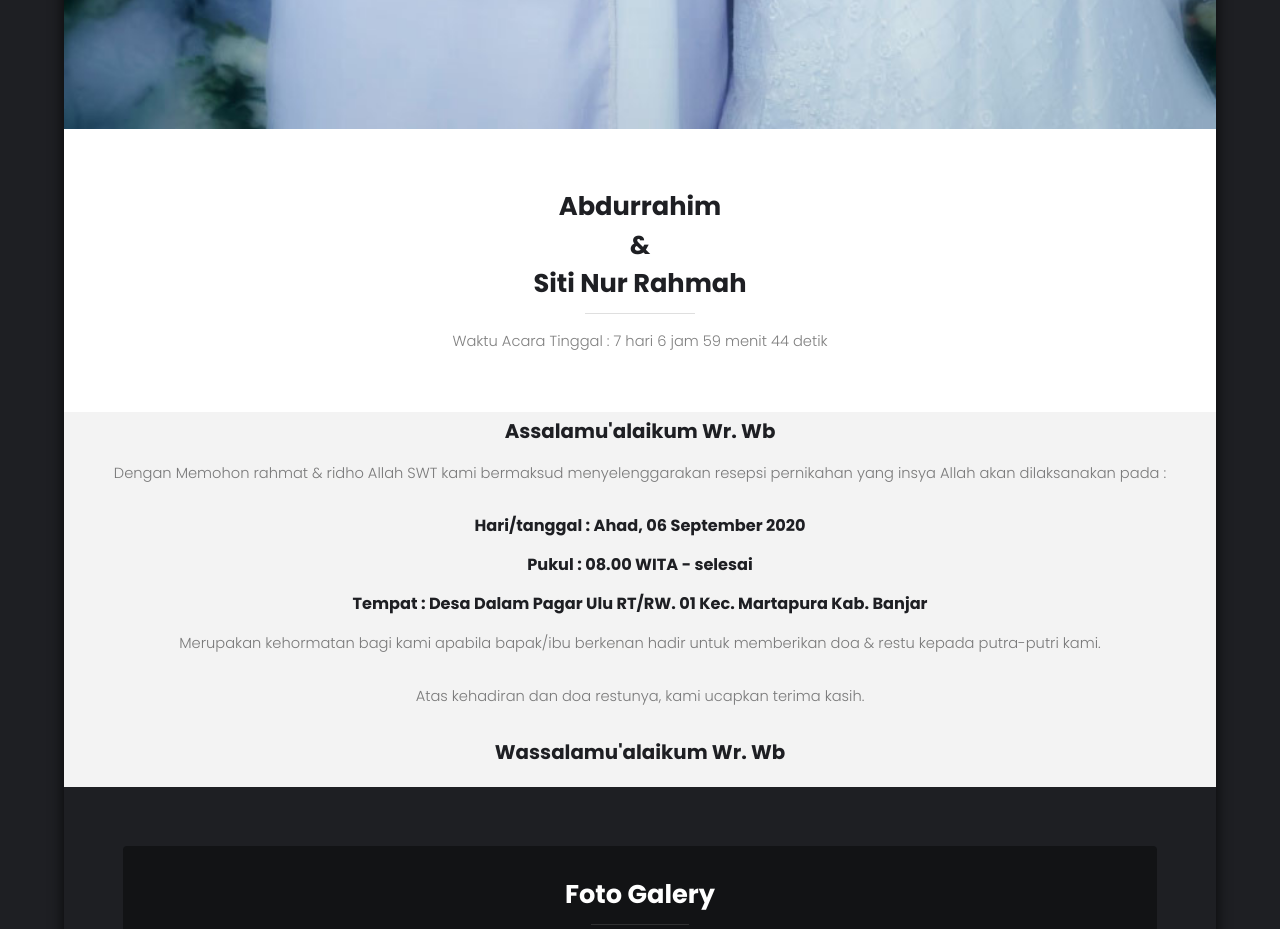
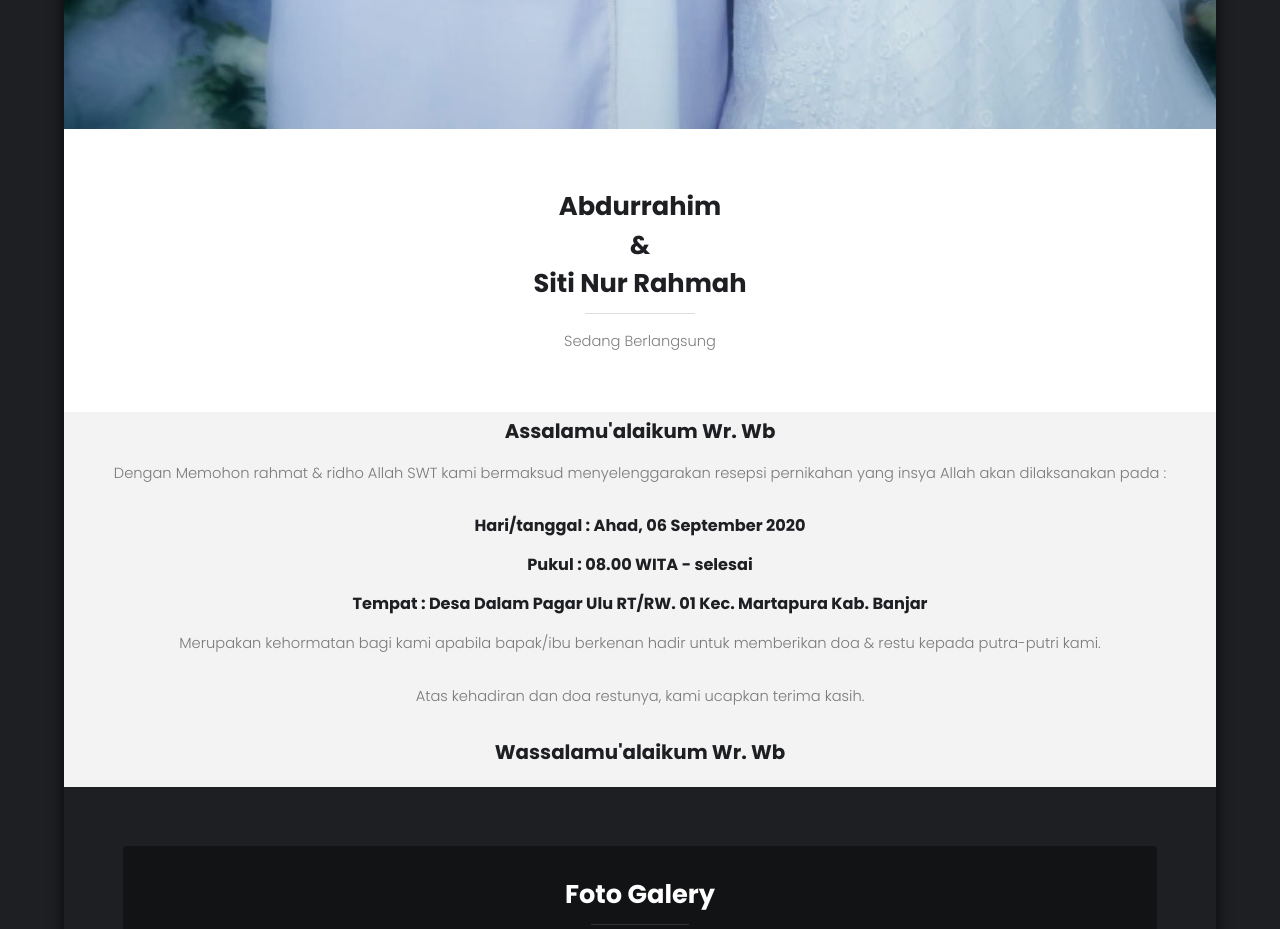
Before and after one commit to shunici/rahim, a plain HTML site: page index.html in a window 1280 px wide. Shown: the part 1680-2609 px from the top of the page. Drawn offline with Linux system fonts and the light colour scheme; files whose address does not match are found by name.

Commit message:
Update index.html

```diff
--- a/index.html
+++ b/index.html
@@ -33,7 +33,7 @@
 						</div>
 						<header class="special">
 							<h2>Abdurrahim  <br>& <br> Siti Nur Rahmah</h2>
-							<div>Waktu Acara Tinggal : <span id="toFriday"></span>
+							Sedang Berlangsung
 						</header>
 						<div class="inner" style="text-align: center; padding:5px">
 							<h3>Assalamu'alaikum Wr. Wb</h3>
```
